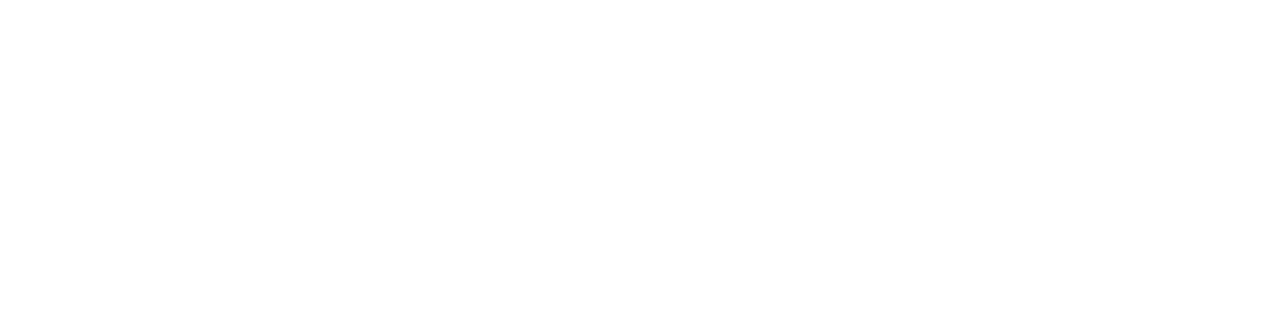
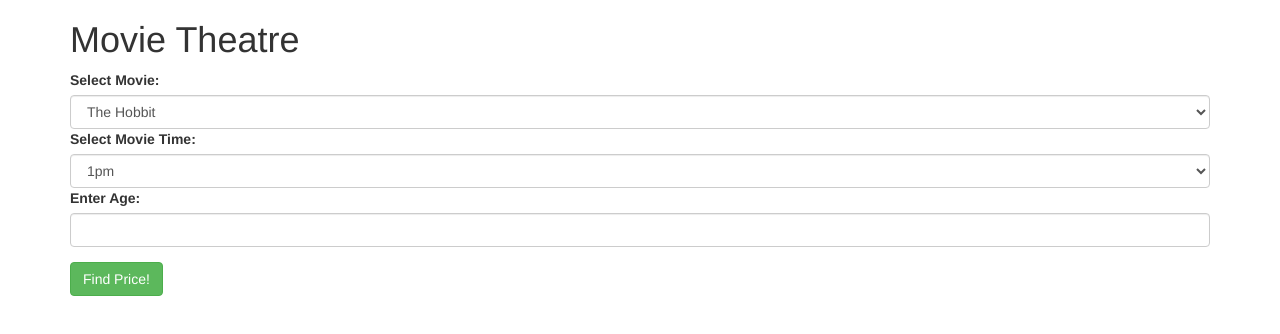
Before and after one commit to alexkaufman06/theatre, a plain HTML site: page index.html in a window 1280 px wide. Drawn offline with nearby package versions, Linux system fonts and the light colour scheme.

Commit message:
Add html

```diff
--- a/index.html
+++ b/index.html
@@ -11,7 +11,38 @@
 
   <body>
     <div class="container">
-
+      <h1>Movie Theatre</h1>
+      <form id="movie-info">
+        <div class="form-group">
+          <label for="movie">Select Movie:</label>
+          <select class="form-control">
+            <option value="hobbit">The Hobbit</option>
+            <option value="fifty">Fifty Shades of Grey</option>
+            <option value="still">Still Alice</option>
+            <option value="poetry">Poetry</option>
+            <option value="hunger">The Hunger Games: Mockingjay - Part 1</option>
+            <option value="night">Nightcrawler</option>
+            <option value="gone">Gone Girl</option>
+            <option value="big">Big Eyes</option>
+          </select>
+          <label for="movie-time">Select Movie Time:</label>
+          <select id="movie-time" class="form-control">
+            <option value="1pm">1pm</option>
+            <option value="3pm">3pm</option>
+            <option value="5pm">5pm</option>
+            <option value="8pm">8pm</option>
+            <option value="8:30pm">8:30pm</option>
+            <option value="9pm">9pm</option>
+            <option value="9:30pm">9:30pm</option>
+            <option value="10pm">10pm</option>
+            <option value="10:30pm">10:30pm</option>
+            <option value="11pm">11pm</option>
+          </select>
+          <label for="age">Enter Age:</label>
+          <input id="age" type="number" class="form-control" min="1" required>
+        </div>
+        <button type="submit" class="btn btn-success">Find Price!</button>
+      </form>
     </div>
   </body>
 </html>
--- a/js/scripts.js
+++ b/js/scripts.js
@@ -0,0 +1,21 @@
+var Ticket = {
+  newReleases: ["hobbit", "fifty", "still", "poetry"],
+  oldReleases: ["hunger", "big", "night", "gone" ],
+  expensiveTime: ["8pm", "8:30pm", "9pm", "9:30pm", "10pm", "10:30pm", "11pm"],
+  basePrice: 8,
+  price: function() {
+    if ((this.age < 12) || (this.age > 65)) {
+      this.basePrice -= 2;
+    }
+
+    if (this.newReleases.indexOf(this.movie) !== -1 ) {
+      this.basePrice += 5;
+    }
+
+    if (this.expensiveTime.indexOf(this.time) !== -1 ) {
+      this.basePrice += 5;
+    }
+
+    return this.basePrice;
+  }
+};
--- a/specs/specs.js
+++ b/specs/specs.js
@@ -2,7 +2,10 @@ describe("Ticket", function() {
   describe("price()", function() {
     it("gives a price for a movie depending on show time, age, and movie selected", function() {
       var testTicket = Object.create(Ticket);
-      expect(testTicket.price()).to.equal(25)
+      testTicket.age = 21;
+      testTicket.movie = "The Hobbit";
+      testTicket.time = "8pm";
+      expect(testTicket.price()).to.equal(18);
     });
   });
 });
```
